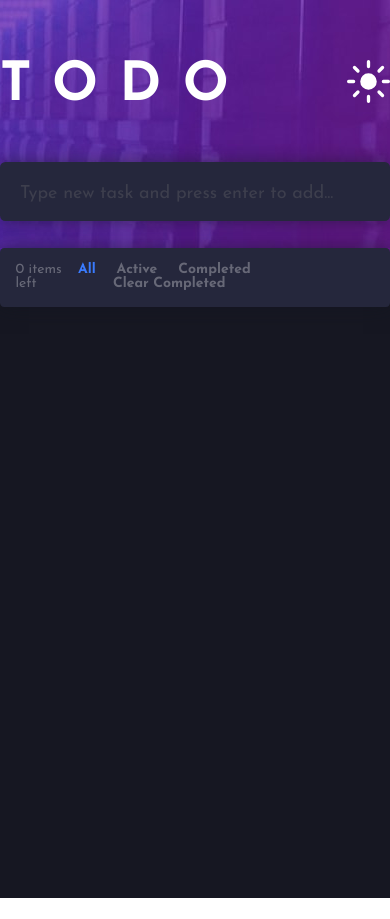
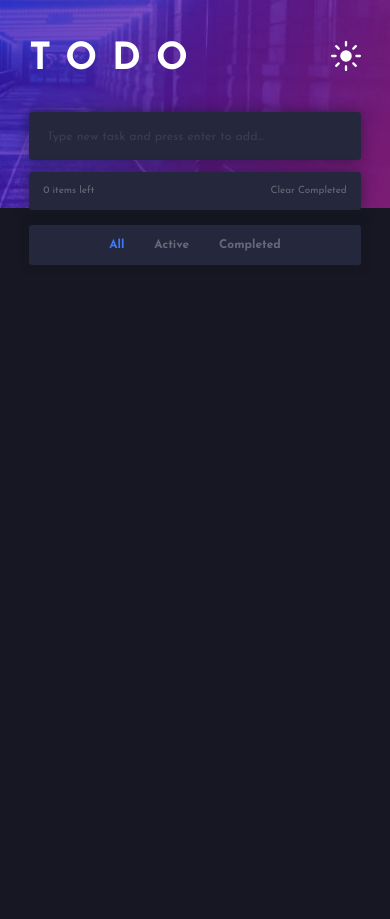
Before and after one commit to MishuraSergey/MyLittleTODO, a Vue app: page / in a window 390 px wide. Before the commit the page ends 898 px from the top, so only its background shows below. Built offline with nearby package versions, Linux system fonts and the light colour scheme.

Commit message:
mobile adaptation added and some fixed

```diff
--- a/src/App.vue
+++ b/src/App.vue
@@ -3,30 +3,47 @@
         <div class="todo_wrapper">
             <header>
                 <h1 class="todo_title">todo</h1>
-                <button class="theme_switcher" type="button" @click="theme = !theme"></button>
+                <button class="theme_switcher"
+                    type="button"
+                    @click="theme = !theme"></button>
             </header>
-            <section class="todo_add_task">
-                <div class="todo_item todo_task todo_task_input">
-                    <input type="text" class="todo_item__input" @keyup.enter="addTask" v-model="taskToAdd"
+            <section class="todo_item todo_input">
+                <input class="todo_item__input"
+                       type="text"
+                       @keyup.enter="addTask"
+                       v-model="taskToAdd"
                        placeholder="Type new task and press enter to add...">
-                </div>
             </section>
             <section class="todo_tasks">
-                <div class="todo_item todo_task" :class="{ task_done: task.isDone }" v-for="task in filtered"
+                <div class="todo_item todo_task"
+                     :class="{ task_done: task.isDone }"
+                     v-for="task in filtered"
                      :key="task.id">
-                    <button type="button" class="todo_item__status" @click="setTaskDone(task.id, $event)"></button>
-                    <input type="text" class="todo_item__input" disabled v-bind:placeholder="task.text">
-                    <button type="button" class="todo_item__delete" @click="deleteTask(task.id)"></button>
+                    <button class="todo_item__status"
+                            type="button"
+                            @click="setTaskDone(task.id, $event)">
+                    </button>
+                    <input class="todo_item__input"
+                           type="text"
+                           disabled
+                           v-bind:placeholder="task.text">
+                    <button class="todo_item__delete"
+                            type="button"
+                            @click="deleteTask(task.id)"></button>
                 </div>
-                <div class="todo_footer todo_item">
+                <div class="todo_item todo_footer">
                     <span class="todo_item__info">{{toDoList.filter(i=>!i.isDone).length}} items left</span>
-                    <div class="todo_item__actions">
-                        <button class="todo_item__actions__btn active" @click="filterTasks('all',$event)">All</button>
-                        <button class="todo_item__actions__btn" @click="filterTasks('active',$event)">Active</button>
-                        <button class="todo_item__actions__btn" @click="filterTasks('completed',$event)">Completed
+                    <div class="todo_item__filter">
+                        <button class="todo_item__filter__btn active"
+                                @click="filterTasks('all',$event)">All</button>
+                        <button class="todo_item__filter__btn"
+                                @click="filterTasks('active',$event)">Active</button>
+                        <button class="todo_item__filter__btn"
+                                @click="filterTasks('completed',$event)">Completed
                         </button>
-                        <button class="todo_item__actions__btn" @click="deleteCompletedTasks">Clear Completed</button>
                     </div>
+                    <button class="btn_clear"
+                            @click="deleteCompletedTasks">Clear Completed</button>
                 </div>
             </section>
         </div>
@@ -81,7 +98,7 @@ export default {
         },
         filterTasks(filter,el){
             if (el){
-                document.querySelector('.todo_item__actions__btn.active').classList.remove('active');
+                document.querySelector('.todo_item__filter__btn.active').classList.remove('active');
                 el.target.classList.add('active');
             }
             switch (filter){
@@ -104,9 +121,24 @@ export default {
 @import url('https://fonts.googleapis.com/css2?family=Josefin+Sans:wght@400;700&display=swap');
 @import './css/normalize.css';
 
-$primaryColor: hsl(220, 98%, 61%);
+$activeColor: hsl(220, 98%, 61%);
 $defaultTransition: .3s ease-out;
-$fontFix: translateY(11%); //font vertical alignment fix
+
+@mixin color-dark {
+    color: #4c4b59;
+}
+
+@mixin color-white {
+    color: #fff;
+}
+
+@mixin box-shadow {
+    box-shadow: 0 0 1em 0 rgba(18, 21, 30, .5);
+}
+
+@mixin fontFix {
+    transform: translateY(11%); //font vertical alignment fix
+}
 
 #app {
     font-family: 'Josefin Sans', sans-serif;
@@ -117,13 +149,20 @@ $fontFix: translateY(11%); //font vertical alignment fix
     margin: 0 auto;
     position: relative;
     box-sizing: border-box;
+    @media all and (min-width: 375px) and (max-width: 600px) {
+        font-size: 3.2vw;
+    }
     .wrap {
         height: 100vh;
         overflow: auto;
-        padding-top: 3em;
+        padding: 3em 0;
         &.dark__theme {
             background: hsl(235, 21%, 11%) url("assets/bg-desktop-dark.jpg") no-repeat center top;
             background-size: 1440px;
+            @media all and (min-width: 375px) and (max-width: 600px) {
+                background: hsl(235, 21%, 11%) url("assets/bg-mobile-dark.jpg") no-repeat center top;
+                background-size: 100%;
+            }
             header {
                 .theme_switcher {
                     background: url("assets/icon-sun.svg") no-repeat center center;
@@ -133,21 +172,24 @@ $fontFix: translateY(11%); //font vertical alignment fix
             .todo_wrapper {
                 .todo_item {
                     background: #25273c;
-                    color: #fff;
-                    .todo_item__input {
-                        color: #fff;
-                    }
+                    @include color-white;
                     &.todo_task {
-                        border-bottom: .03em solid #37394e;
+                        border-color: #37394e;
                     }
                 }
                 .todo_footer {
                     .todo_item__info {
                         opacity: .3;
                     }
-                    .todo_item__actions__btn {
-                        color: #fff;
+                    button {
+                        @include color-white;
                         opacity: .3;
+                    }
+                    @media all and (min-width: 375px) and (max-width: 600px) {
+                        .todo_item__filter {
+                            background: #25273c;
+                            @include color-white;
+                        }
                     }
                 }
             }
@@ -155,6 +197,10 @@ $fontFix: translateY(11%); //font vertical alignment fix
         &.light__theme {
             background: #fafafa url("assets/bg-desktop-light.jpg") no-repeat center top;
             background-size: 1440px;
+            @media all and (min-width: 375px) and (max-width: 600px) {
+                background: hsl(235, 21%, 11%) url("assets/bg-mobile-light.jpg") no-repeat center top;
+                background-size: 100%;
+            }
             header {
                 .theme_switcher {
                     background: url("assets/icon-moon.svg") no-repeat center center;
@@ -164,12 +210,9 @@ $fontFix: translateY(11%); //font vertical alignment fix
             .todo_wrapper {
                 .todo_item {
                     background: #ffffff;
-                    color: #4c4b59;
-                    .todo_item__input {
-                        color: #4c4b59;
-                    }
+                    @include color-dark;
                     &.todo_task {
-                        border-bottom: .023em solid #e6e5ea;
+                        border-color: #e6e5ea;
                     }
                     &:not(.task_done) {
                         .todo_item__status {
@@ -187,9 +230,15 @@ $fontFix: translateY(11%); //font vertical alignment fix
                     .todo_item__info {
                         opacity: .8;
                     }
-                    .todo_item__actions__btn {
-                        color: #4c4b59;
+                    button {
+                        @include color-dark;
                         opacity: .5;
+                    }
+                    @media all and (min-width: 375px) and (max-width: 600px) {
+                        .todo_item__filter {
+                            background: #fff;
+                            @include color-dark;
+                        }
                     }
                 }
             }
@@ -199,17 +248,20 @@ $fontFix: translateY(11%); //font vertical alignment fix
         width: 100%;
         max-width: 540px;
         margin: 0 auto;
+        @media all and (min-width: 375px) and (max-width: 600px) {
+            width: 85%;
+        }
         header {
             margin-bottom: 3em;
             display: flex;
             align-items: center;
             justify-content: space-between;
             .todo_title {
-                color: #fff;
                 text-transform: uppercase;
                 font-size: 3em;
                 letter-spacing: .4em;
-                transform: $fontFix;
+                @include color-white;
+                @include fontFix;
             }
             .theme_switcher {
                 border: 0;
@@ -222,19 +274,22 @@ $fontFix: translateY(11%); //font vertical alignment fix
             border: 0;
             padding: 1.105em;
             font-size: 1em;
+            @media all and (min-width: 375px) and (max-width: 600px) {
+                padding: 1.4em;
+            }
             &.todo_task {
                 display: grid;
                 grid-template-columns: 1.35em 1fr 1.35em;
+                border-bottom: .03em solid transparent;
             }
-            &.todo_task_input {
-                box-shadow: 0 0 1em 0 rgba(18, 21, 30, .5);
+            &.todo_input {
+                @include box-shadow;
                 border-radius: .3em;
-                margin-bottom: 1.5em;
-                border-bottom: none !important;
-                display: block;
+                margin-bottom: 1em;
                 .todo_item__input {
                     width: 100%;
                     margin: 0 auto;
+                    color: inherit;
                     &::placeholder {
                         opacity: .3;
                     }
@@ -250,7 +305,7 @@ $fontFix: translateY(11%); //font vertical alignment fix
                 }
                 .todo_item__input {
                     text-decoration: line-through;
-                    opacity: .2;
+                    opacity: .5;
                 }
             }
             &:not(.task_done) {
@@ -280,7 +335,7 @@ $fontFix: translateY(11%); //font vertical alignment fix
             }
             .todo_item__input {
                 margin: 0 1.105em;
-                transform: $fontFix;
+                @include fontFix;
                 &::placeholder {
                     opacity: 1;
                 }
@@ -293,10 +348,15 @@ $fontFix: translateY(11%); //font vertical alignment fix
                 height: 1.35em;
                 background: url("assets/icon-cross.svg") no-repeat center center;
                 background-size: contain;
+                @media all and (min-width: 375px) and (max-width: 600px) {
+                    visibility: visible;
+                    opacity: 1;
+                }
             }
         }
         .todo_tasks {
-            box-shadow: 0 0 1em 0 rgba(18, 21, 30, .5);
+            @include box-shadow;
+            position: relative;
             .todo_item:first-child {
                 border-radius: .3em .3em 0 0;
             }
@@ -311,12 +371,28 @@ $fontFix: translateY(11%); //font vertical alignment fix
                     display: flex;
                     align-items: center;
                     justify-content: space-between;
-                    font-size: 14px;
-                    .todo_item__actions__btn {
+                    font-size: .8em;
+                    .todo_item__filter {
+                        @media all and (min-width: 375px) and (max-width: 600px) {
+                            position: absolute;
+                            bottom: -5.5em;
+                            left: 0;
+                            width: 100%;
+                            display: flex;
+                            justify-content: center;
+                            padding: 1.4em;
+                            border-radius: .3em;
+                            @include box-shadow;
+                            .todo_item__filter__btn {
+                                margin: 0 1em;
+                                font-size: 1.2em;
+                            }
+                        }
+                        .todo_item__filter__btn {
                             font-weight: bold;
                             &.active {
                                 opacity: 1;
-                            color: $primaryColor;
+                                color: $activeColor;
                             }
                             &:hover {
                                 opacity: 1;
@@ -325,8 +401,9 @@ $fontFix: translateY(11%); //font vertical alignment fix
                             &:not(:last-of-type){
                                 margin-right: 1.5em;
                             }
-                        &:last-of-type {
-                            margin-left: 2.5em;
+                        }
+                    }
+                    .btn_clear {
                         &:hover {
                             opacity: .5;
                         }
@@ -336,5 +413,4 @@ $fontFix: translateY(11%); //font vertical alignment fix
         }
     }
 }
-}
 </style>
```
Lines whose indentation alone changed are shown as unchanged.
